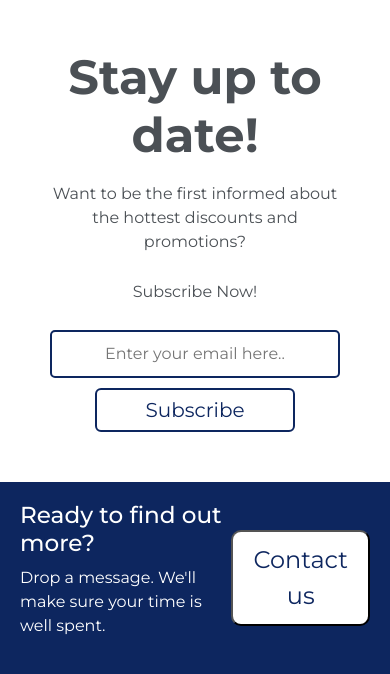
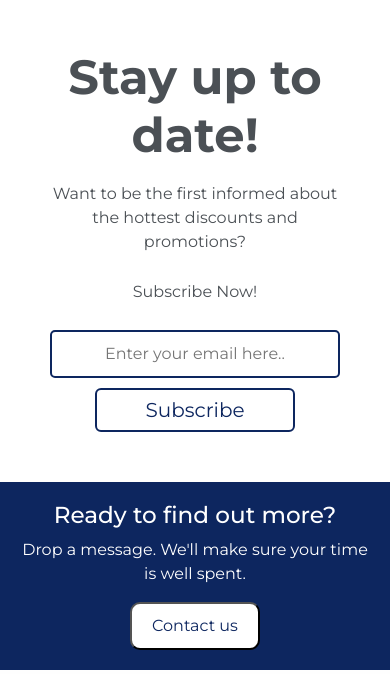
Before and after one commit to IstongKoloy/Mini-Project-2, a PHP site: page / in a window 390 px wide. Shown: the part 2716-3390 px from the top of the page. Run offline with PHP 8.4, Linux system fonts and the light colour scheme.

Commit message:
Update mediaQuery.css

```diff
--- a/css/mediaQuery.css
+++ b/css/mediaQuery.css
@@ -26,6 +26,9 @@
     .icons i{
         font-size: 3em;
     }
+    #btnContact{
+        font-size: 1em;
+    }
 }
 
 @media screen and (max-width: 800px) {
@@ -41,6 +44,11 @@
     }
     #sub-email{
         width: 70%;
+    }
+    .goToContact{
+        flex-wrap: wrap;
+        text-align: center;
+        justify-content: center;
     }
 }
 
```
